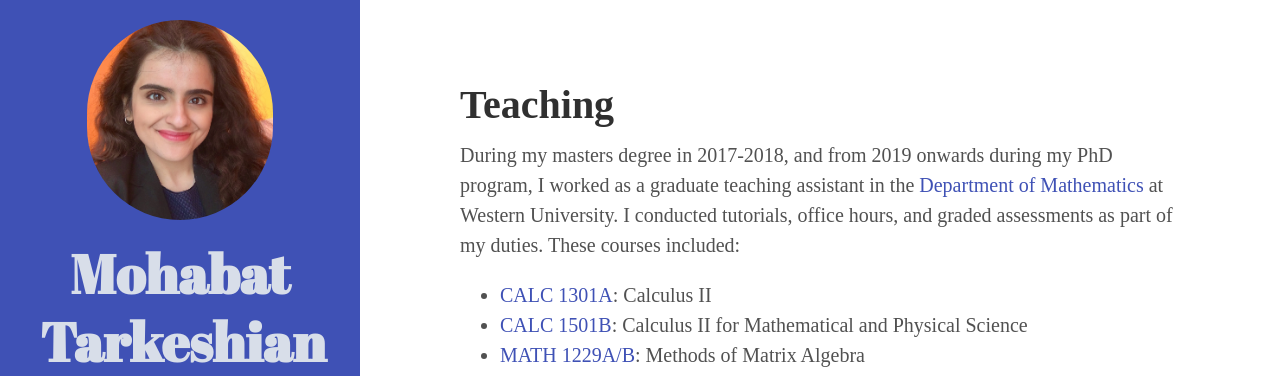
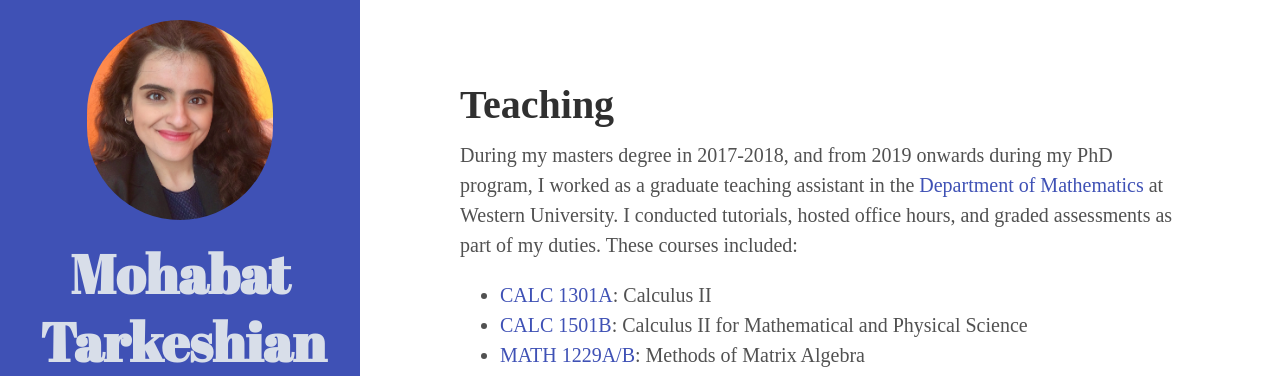
Before and after one commit to mohabatt/mohabatt.github.io, a Jekyll site: the page built from teaching.md, in a window 1280 px wide and 1085 px high. Shown: the top 376 px of the window. Built offline with Jekyll 4.4.1, drawn with Linux system fonts in a browser that asks for light colours; nearby versions of some CDN libraries.

Commit message:
typo teaching
Removed colon from blog post title.

maybe fixed accent on etale.

```diff
--- a/teaching.md
+++ b/teaching.md
@@ -3,7 +3,7 @@ layout: page
 title: Teaching
 usemathjax: true
 ---
-During my masters degree in 2017-2018, and from 2019 onwards during my PhD program, I worked as a graduate teaching assistant in the [Department of Mathematics](https://www.math.uwo.ca/) at Western University. I conducted tutorials, office hours, and graded assessments as part of my duties. These courses included:
+During my masters degree in 2017-2018, and from 2019 onwards during my PhD program, I worked as a graduate teaching assistant in the [Department of Mathematics](https://www.math.uwo.ca/) at Western University. I conducted tutorials, hosted office hours, and graded assessments as part of my duties. These courses included:
 - [CALC 1301A](https://www.math.uwo.ca/undergraduate/current_students/course_information/course-outlines-directory/2020/CA1301B_2021.pdf): Calculus II
 - [CALC 1501B](https://www.math.uwo.ca/undergraduate/current_students/course_information/course-outlines-directory/2020/CALC-1501B.pdf): Calculus II for Mathematical and Physical Science
 - [MATH 1229A/B](https://www.math.uwo.ca/undergraduate/current_students/course_information/course-outlines-directory/2021/Math-1229-Course-Outline-Fall-2021.pdf): Methods of Matrix Algebra
```
Also changed, not shown: _posts/2021-12-20-organization.md (+1 -1 lines), research.md (+1 -1 lines).
